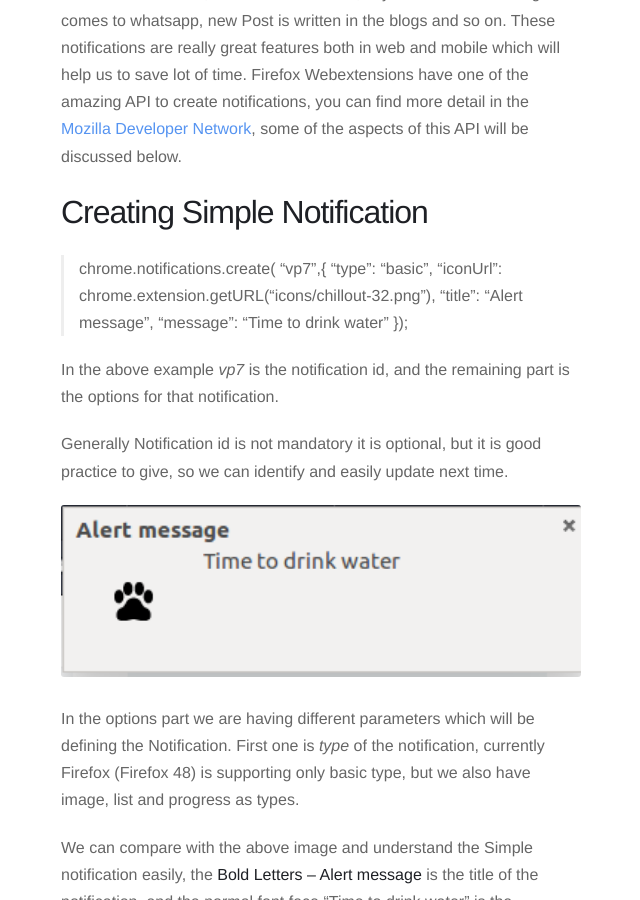
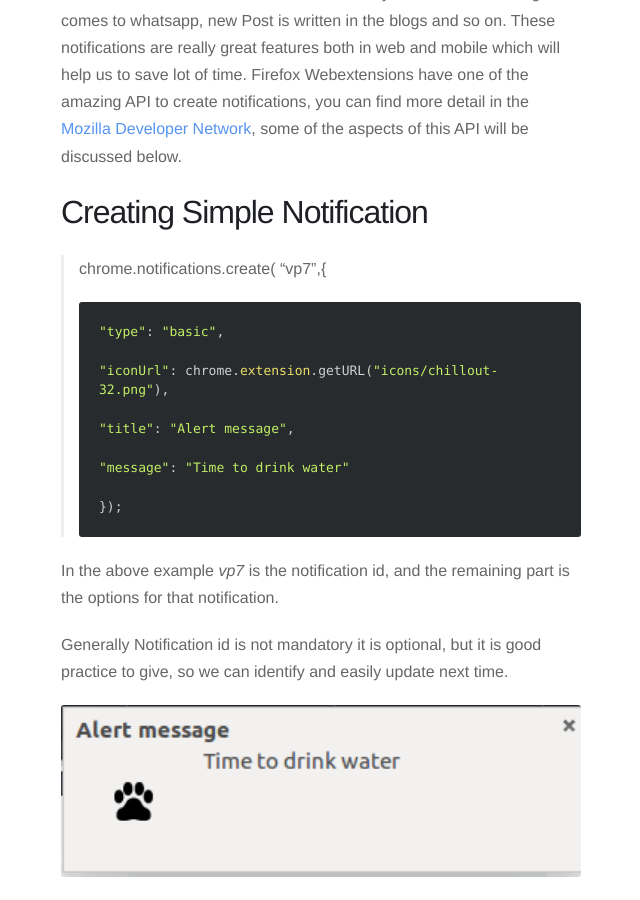
Before and after one commit to hellokarthic/iamVP7.github.io, a Jekyll site: the page built from _posts/2016-08-08-Notifications-WebExtension-API.markdown, in a window 1280 px wide and 900 px high, scrolled down 495 px. Shown: the whole window, without its empty margins (319-959 px from the left). Built offline with Jekyll 4.4.1, drawn with Linux system fonts in a browser that asks for light colours; nearby versions of some CDN libraries; comment, search, counter and statistics services are not loaded.

Commit message:
modified spacing

```diff
--- a/_posts/2016-08-08-Notifications-WebExtension-API.markdown
+++ b/_posts/2016-08-08-Notifications-WebExtension-API.markdown
@@ -14,11 +14,16 @@ There are lot of time, we love notifications, say when a new message comes to wh
 ================================
 
 > chrome.notifications.create( "vp7",{
->    "type": "basic",
->    "iconUrl": chrome.extension.getURL("icons/chillout-32.png"),
->    "title": "Alert message",
->    "message": "Time to drink water"
->  });
+>
+>	"type": "basic",
+>
+>	"iconUrl": chrome.extension.getURL("icons/chillout-32.png"),
+>
+>	"title": "Alert message",
+>
+>	"message": "Time to drink water"
+>
+>	});
 
 
 In the above example *vp7* is the notification id, and the remaining part is the options for that notification.
```
